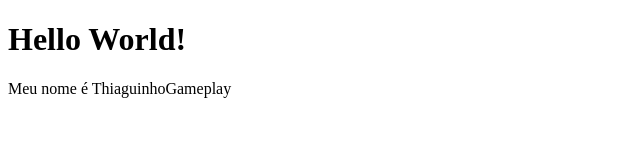
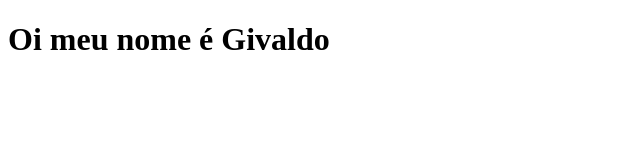
Before and after one commit to Txago47/GitGithub-Oficina, a plain HTML site: page index.html in a window 1280 px wide. Shown: the whole page, without its empty margins (0-640 px from the left). Drawn offline with Linux system fonts and the light colour scheme.

Commit message:
Oi meu nome é Givaldo

```diff
--- a/index.html
+++ b/index.html
@@ -3,14 +3,11 @@
 <head>
     <meta charset="UTF-8">
     <meta name="viewport" content="width=device-width, initial-scale=1.0">
-    <title>Document</title>
+    <title>Seila</title>
 </head>
 <body>
     <h1>
-        Hello World!
+        Oi meu nome é Givaldo
     </h1>
-    <p>
-        Meu nome é ThiaguinhoGameplay
-    </p>
 </body>
 </html>
```
